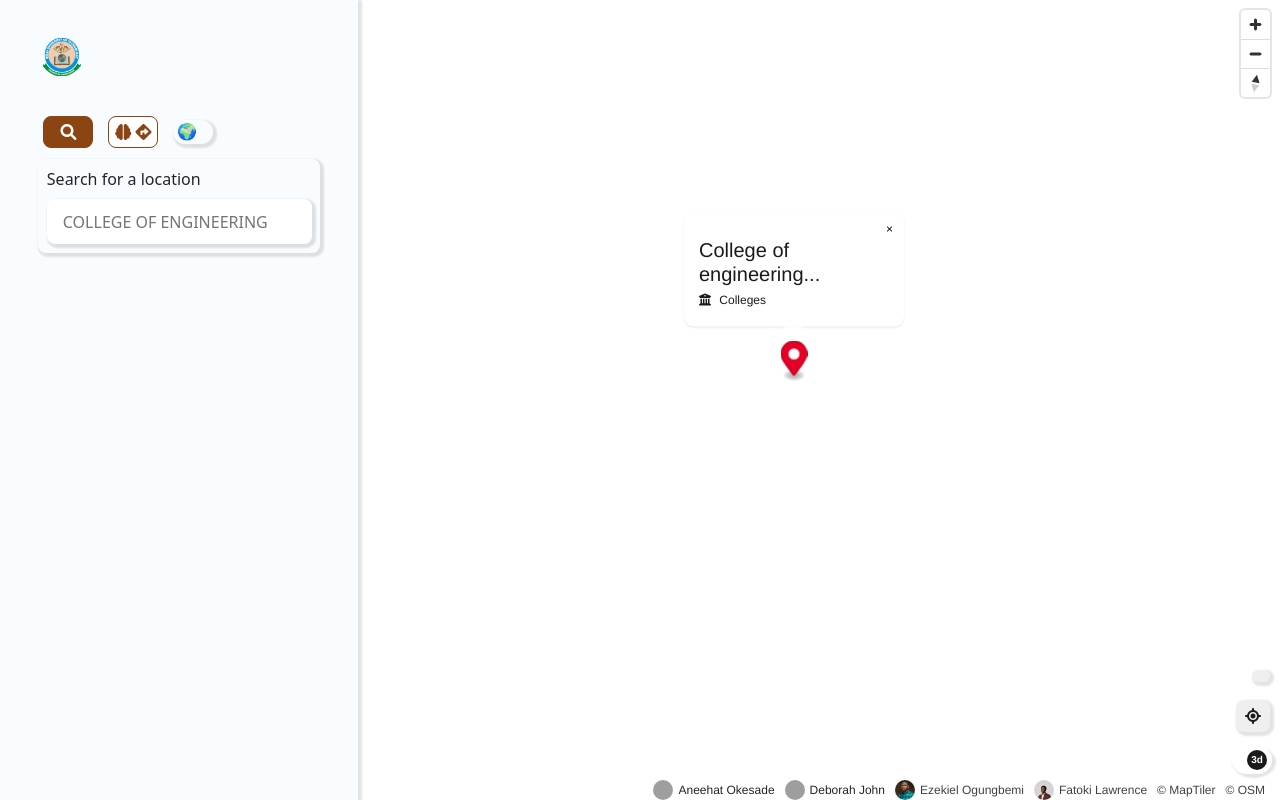
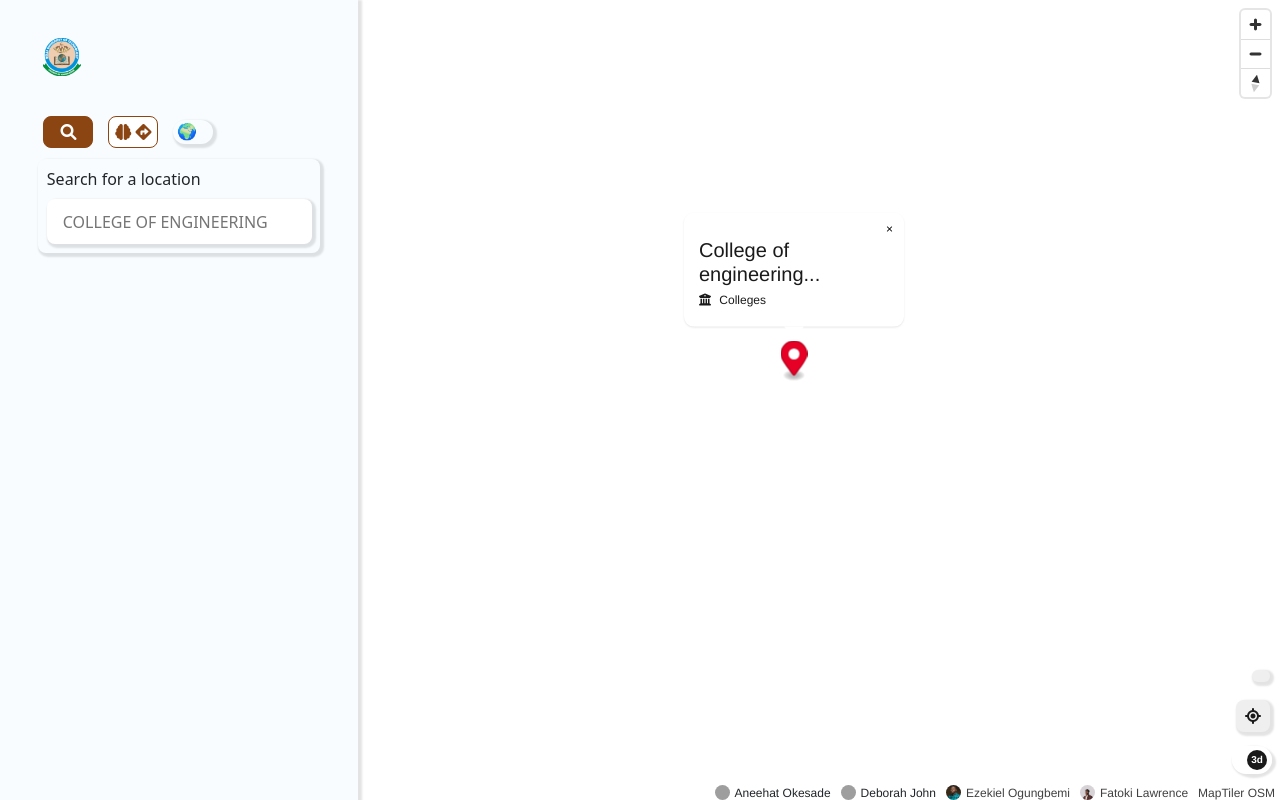
Before and after one commit to jydestudio/bells_university, a website: page public/index.html in a window 1280 px wide. Drawn offline with nearby package versions, Linux system fonts and the light colour scheme; no server answers; grey boxes are pictures that could not be loaded.

Commit message:
Update index.html

```diff
--- a/public/index.html
+++ b/public/index.html
@@ -143,22 +143,22 @@
             <div style="display: flex; align-items: center; gap: 10px;">
 
                 <a style="display: inline-flex; align-items: center; gap: 5px;">
-                    <img src="https://www.gravatar.com/avatar/?d=mp&s=200" alt="Profile" style="width: 20px; height: 20px; border-radius: 50%; object-fit: cover;">
+                    <img src="https://www.gravatar.com/avatar/?d=mp&s=200" alt="Profile" style="width: 15px; height: 15px; border-radius: 50%; object-fit: cover;">
                     <span>Aneehat Okesade</span>
                 </a>
 
                 <a style="display: inline-flex; align-items: center; gap: 5px;">
-                    <img src="https://www.gravatar.com/avatar/?d=mp&s=200" alt="Profile" style="width: 20px; height: 20px; border-radius: 50%; object-fit: cover;">
+                    <img src="https://www.gravatar.com/avatar/?d=mp&s=200" alt="Profile" style="width: 15px; height: 15px; border-radius: 50%; object-fit: cover;">
                     <span>Deborah John</span>
                 </a>
 
                 <a href="https://www.linkedin.com/in/ezekiel-ogungbemi-98a98a1a9/" target="_blank" style="display: inline-flex; align-items: center; gap: 5px;">
-                    <img src="assets/images/EzekielFace.jpg" alt="Profile" style="width: 20px; height: 20px; border-radius: 50%; object-fit: cover;">
+                    <img src="assets/images/EzekielFace.jpg" alt="Profile" style="width: 15px; height: 15px; border-radius: 50%; object-fit: cover;">
                     <span>Ezekiel Ogungbemi </span>
                 </a>
 
                 <a href="https://www.linkedin.com/in/lawrence-fatoki" target="_blank" style="display: inline-flex; align-items: center; gap: 5px;">
-                    <img src="assets/images/myFace.jpg" alt="Profile" style="width: 20px; height: 20px; border-radius: 50%; object-fit: cover;">
+                    <img src="assets/images/myFace.jpg" alt="Profile" style="width: 15px; height: 15px; border-radius: 50%; object-fit: cover;">
                     <span>Fatoki Lawrence</span>
                 </a>
 
@@ -166,9 +166,7 @@
 
 
 
-                <a style="display: block;" href="https://www.maptiler.com/copyright/" target="_blank">© MapTiler</a>
-                <a style="display: block;" href="https://www.openstreetmap.org/copyright" target="_blank">© OSM</a>
-                <span>     </span>
+                <a style="display: block;" href="https://www.maptiler.com/copyright/" target="_blank">MapTiler OSM</a>
             </div>
         `
 
```
